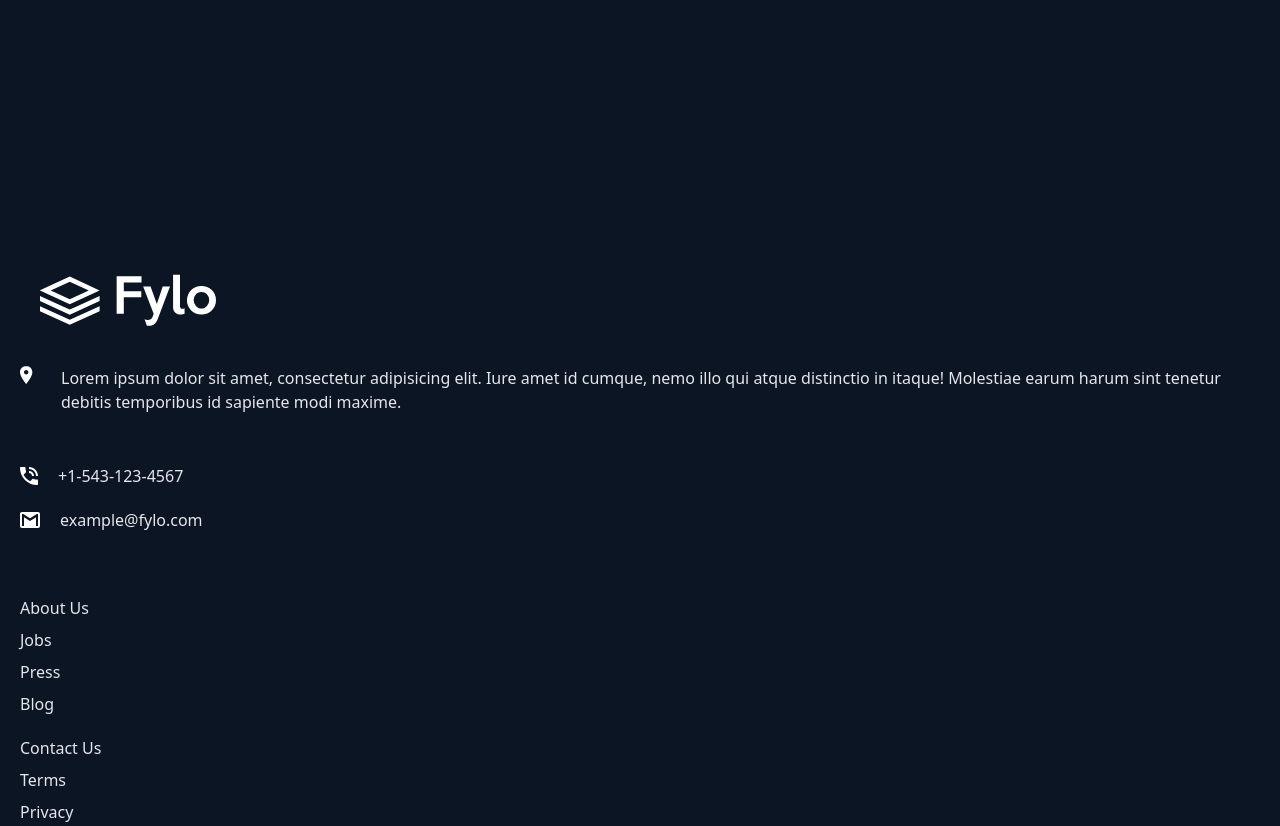
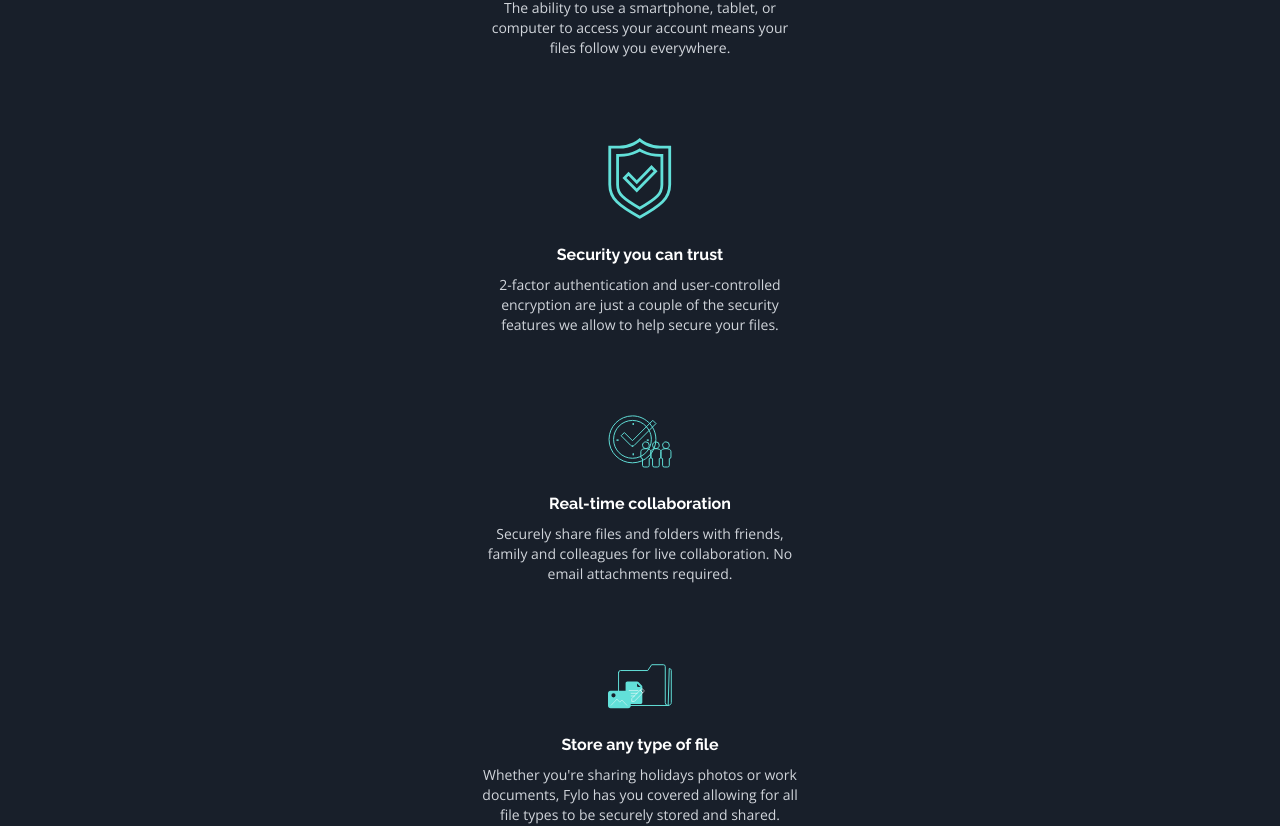
Before and after one commit to RonenTGreat/fylo_dark_theme_page, a React (Vite) app: page / in a window 1280 px wide. Shown: the part 1472-2298 px from the top of the page. Built offline with nearby package versions, Linux system fonts and the light colour scheme.

Commit message:
added features to container

```diff
--- a/src/components/container/container.component.jsx
+++ b/src/components/container/container.component.jsx
@@ -3,6 +3,16 @@ import intro from "../../images/illustration-intro.png"
 import curveMobile from "../../images/bg-curvy-mobile.svg"
 
 import curveDesktop from "../../images/bg-curvy-desktop.svg"
+
+import Feature from "../feature/feature.component"
+
+import device from "../../images/icon-access-anywhere.svg"
+
+import security from "../../images/icon-security.svg"
+
+import collaboration from "../../images/icon-collaboration.svg"
+
+import file from "../../images/icon-any-file.svg"
 
 
 const Container = () => {
@@ -11,7 +21,7 @@ const Container = () => {
       <section className="bg-intro-color">
         <img className="px-10 pt-4 relative z-30" src={intro} alt="hero image" />
       </section>
-      <section className=" bg-main-color relative">
+      <section className=" bg-main-color relative mb-20">
         <picture>
           <source media="(max-width: 1440px)" srcset={curveDesktop} />
           <img className=" bg-intro-color relative z-10 bottom-7" src={curveMobile} alt="intro" />
@@ -29,7 +39,30 @@ const Container = () => {
         </div>
       </section>
       <section>
-        h
+        <Feature
+          img={device}
+          head="Access your files, anywhere"
+          description="The ability to use a smartphone, tablet, or computer to access your account means your
+  files follow you everywhere."
+        />
+        <Feature
+          img={security}
+          head="Security you can trust"
+          description="2-factor authentication and user-controlled encryption are just a couple of the security
+  features we allow to help secure your files."
+        />
+        <Feature
+          img={collaboration}
+          head="Real-time collaboration"
+          description="Securely share files and folders with friends, family and colleagues for live collaboration.
+  No email attachments required."
+        />
+        <Feature
+          img={file}
+          head="Store any type of file"
+          description="Whether you're sharing holidays photos or work documents, Fylo has you covered allowing for all
+  file types to be securely stored and shared."
+        />
       </section>
     </main>
   );
```
Lines whose indentation alone changed are shown as unchanged.
